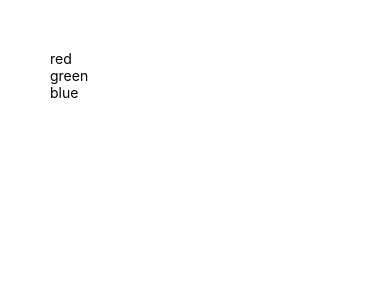
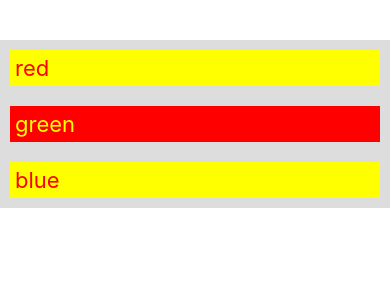
Before and after one commit to sap2411/react-native-sandbox, a React Native app: screen / in a window 390 px wide. Shown: the top 300 px of the page. Built offline with nearby package versions, Linux system fonts and the light colour scheme.

Commit message:
colors text

```diff
--- a/App.js
+++ b/App.js
@@ -5,16 +5,28 @@
 export default function App() {
 
   return (
-    <View style={{ padding: 50 }}>
-      <Text>red</Text>
-      <Text>green</Text>
-      <Text>blue</Text>
+    <View style={styles.page}>
+      <Text style={styles.text}>red</Text>
+      <Text style={[styles.text, styles.selectedText]}>green</Text>
+      <Text style={styles.text}>blue</Text>
     </View>
   )
 }
 
 const styles = StyleSheet.create({
   page: {
-    marginTop: 40
+    marginTop: 40,
+    backgroundColor: "#DDD"
+  },
+  text: {
+    fontSize: 22,
+    color: "red",
+    backgroundColor: "yellow",
+    margin: 10,
+    padding: 5
+  },
+  selectedText: {
+    backgroundColor: "red",
+    color: "yellow"
   }
 })
```
